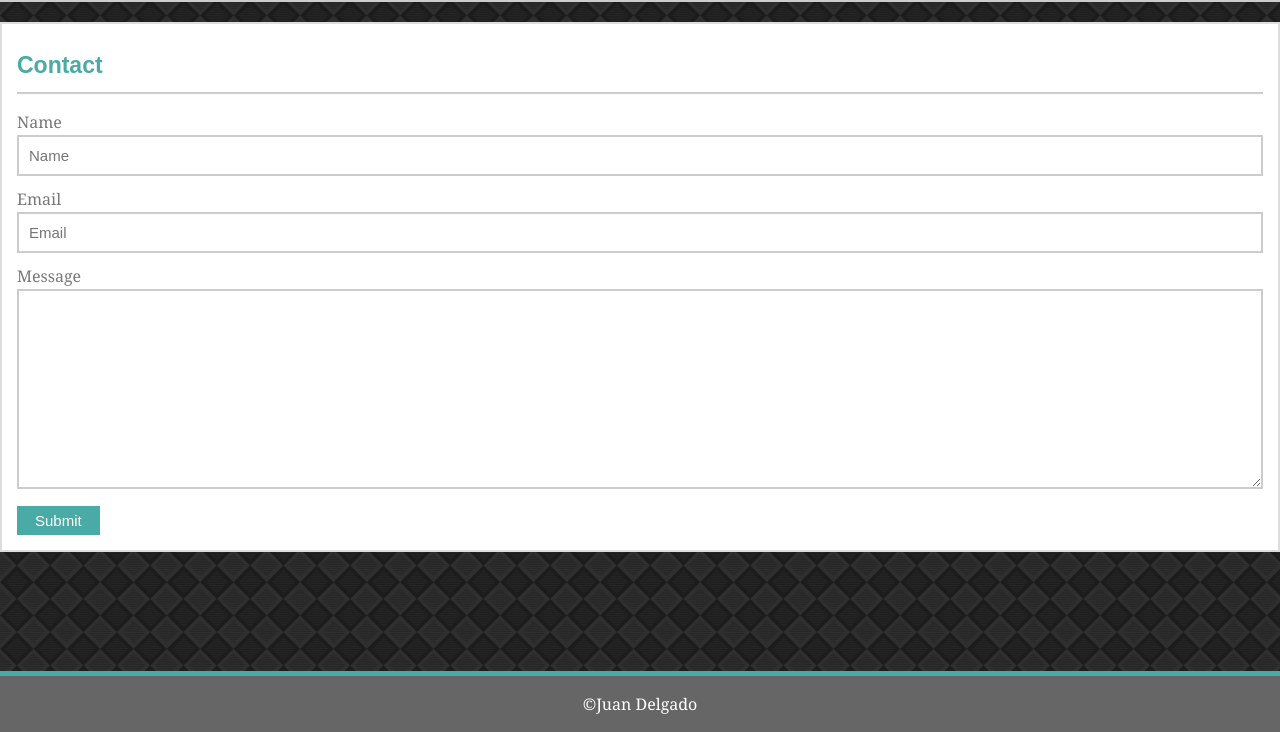
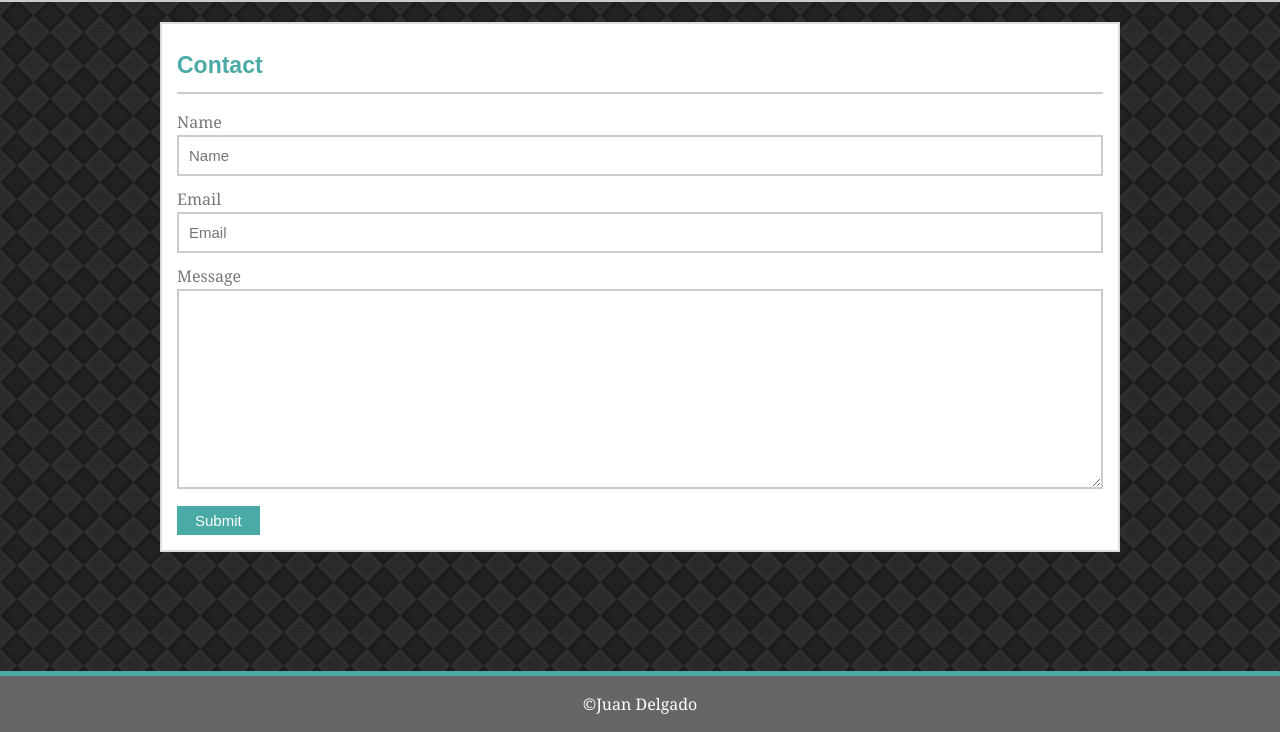
Before and after one commit to jdelgado14/Responsive-Portfolio, a plain HTML site: page contact.html in a window 1280 px wide. Shown: the part 68-800 px from the top of the page. Drawn offline with Linux system fonts and the light colour scheme.

Commit message:
improved container

```diff
--- a/contact.html
+++ b/contact.html
@@ -25,7 +25,7 @@
         </div>
     </header>
 
-    <div class="wrapper">
+    <div class="container">
         <section>
             <h2>Contact</h2>
 
```
Also changed, not shown: portfolio.html (+1 -1 lines).
